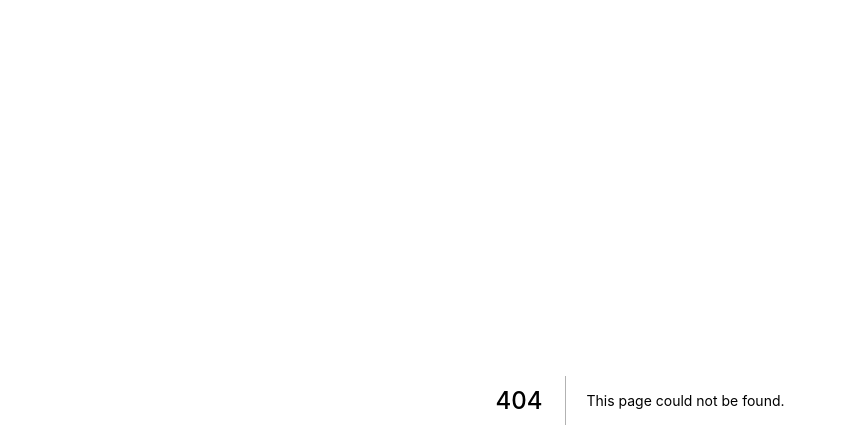
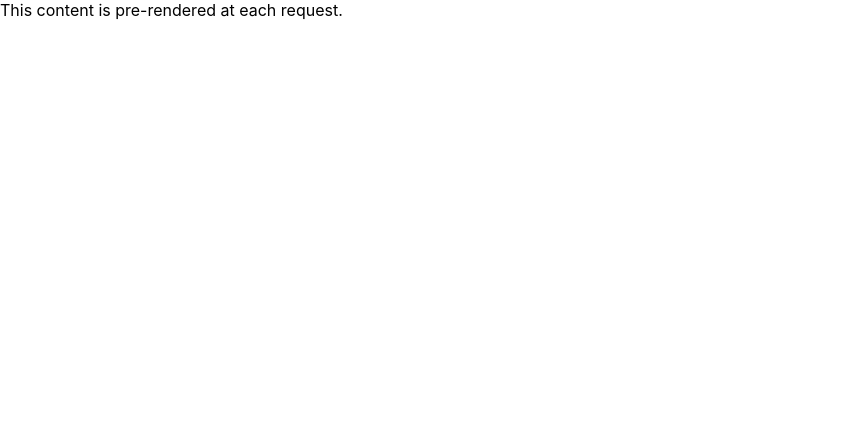
Before and after one commit to thangphan37/next-advanced-level, a Next.js app: page /lesson-3/server-side-rendering in a window 1280 px wide. Before the commit this address had no page. Shown: the top 448 px of the page, without its empty margins (0-843 px from the left). Built offline with nearby package versions, Linux system fonts and the light colour scheme.

Commit message:
add content

```diff
--- /dev/null
+++ b/pages/lesson-3/server-side-rendering.tsx
@@ -0,0 +1,15 @@
+
+function ServerSideRendering() {
+	return (
+		<div>This content is pre-rendered at each request.</div>
+	)
+}
+
+export default ServerSideRendering
+
+// this function make this page is server side rendering.
+export function getServerSideProps() {
+	return {
+		props: null
+	}
+}
```
